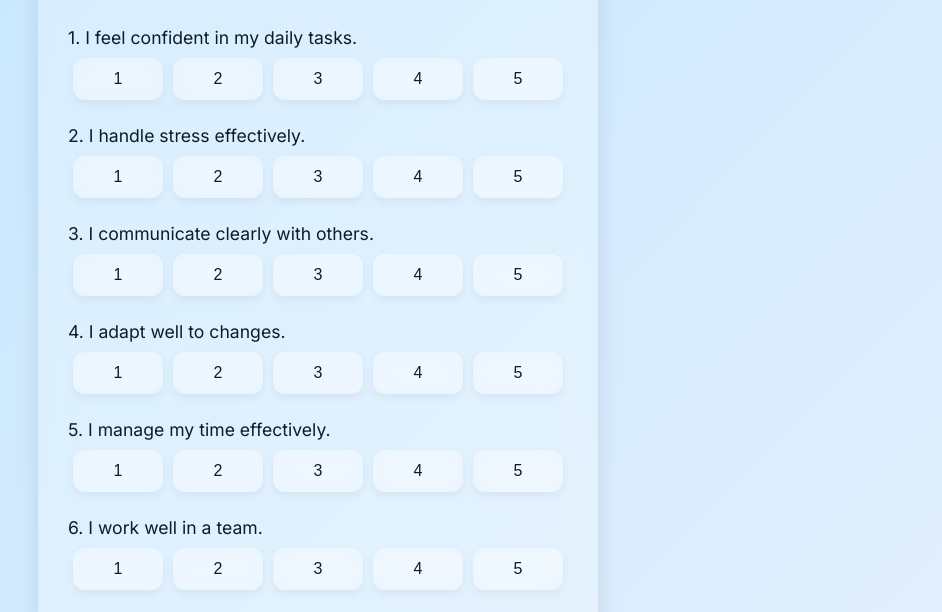
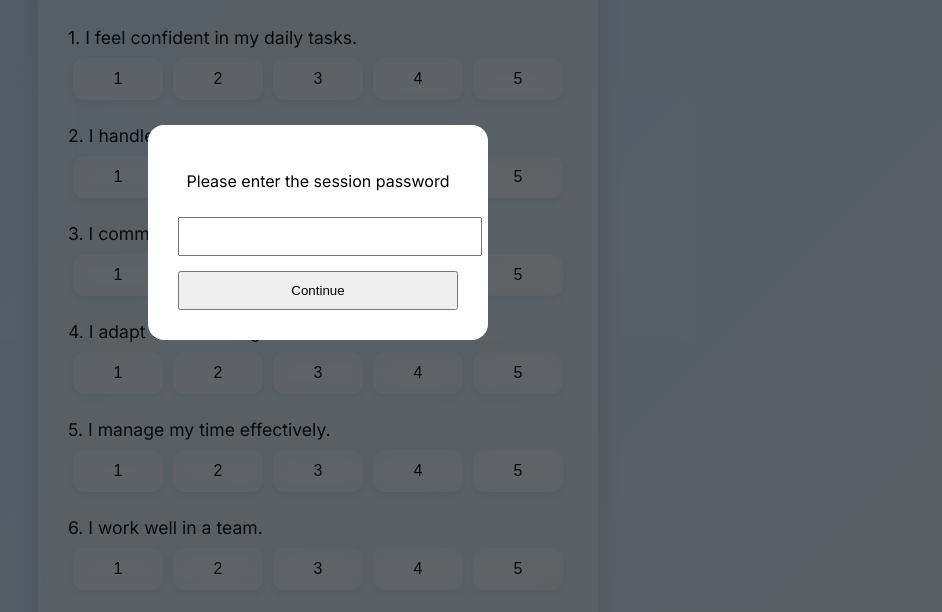
Before and after one commit to npj8px7zjc/1sxdcfgvhbhyhu, a plain HTML site: page index.html in a window 1280 px wide. Shown: the part 168-780 px from the top of the page, without its empty margins (322-1264 px from the left). Drawn offline with Linux system fonts and the light colour scheme.

Commit message:
Update index.html

```diff
--- a/index.html
+++ b/index.html
@@ -185,6 +185,42 @@ body {
 </head>
 <body>
 
+<div id="passwordGate" style="
+  position: fixed;
+  inset: 0;
+  background: rgba(0,0,0,0.6);
+  display: flex;
+  justify-content: center;
+  align-items: center;
+  z-index: 9999;
+">
+  <div style="
+    background: white;
+    padding: 30px;
+    border-radius: 16px;
+    text-align: center;
+    width: 280px;
+    font-family: Inter, sans-serif;
+  ">
+    <p>Please enter the session password</p>
+    <input
+      type="password"
+      id="passwordInput"
+      style="width:100%; padding:10px; margin-top:10px;"
+    >
+    <button
+      id="passwordBtn"
+      style="margin-top:15px; width:100%; padding:10px;"
+    >
+      Continue
+    </button>
+    <div id="passwordError" style="color:red; display:none; margin-top:10px;">
+      Incorrect password
+    </div>
+  </div>
+</div>
+
+
 <div class="container">
 
   <!-- Header Section -->
@@ -347,6 +383,32 @@ closeModal.addEventListener('click', () => {
 modal.addEventListener('click', (e) => {
   if(e.target === modal) modal.style.display = 'none';
 });
+
+
+/* ===== Session Password Gate ===== */
+
+const PASSWORD_CSV =
+  "https://docs.google.com/spreadsheets/d/e/2PACX-1vSe19k1OUGXvHIZccG0gFO7Y7QUCOlZ7KeZ3mbN6FEyXAI_deFDtYPTWm_PlTXY-beuloZ0fW010_jd/pub?gid=0&single=true&output=csv";
+
+async function fetchPassword() {
+  const res = await fetch(PASSWORD_CSV, { cache: "no-store" });
+  return (await res.text()).trim();
+}
+
+document.getElementById("passwordBtn").addEventListener("click", async () => {
+  const entered = document.getElementById("passwordInput").value.trim();
+  const actual = await fetchPassword();
+
+  if (entered && entered === actual) {
+    document.getElementById("passwordGate").style.display = "none";
+  } else {
+    document.getElementById("passwordError").style.display = "block";
+  }
+});
+
+
+
+
 </script>
 
 </body>
```
